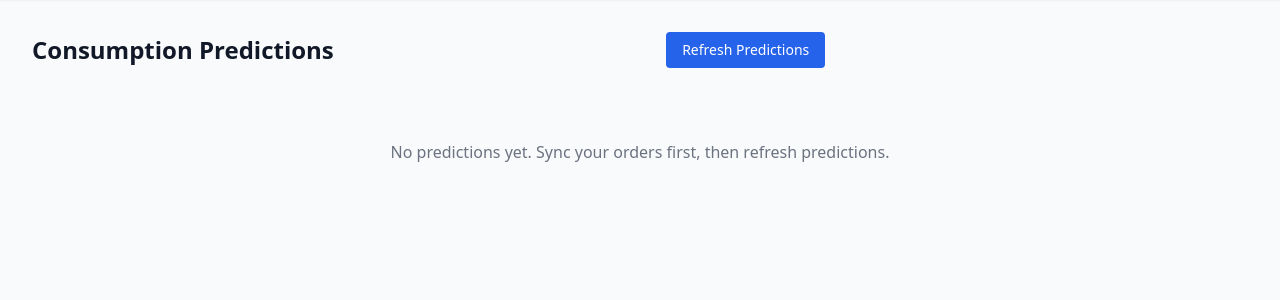
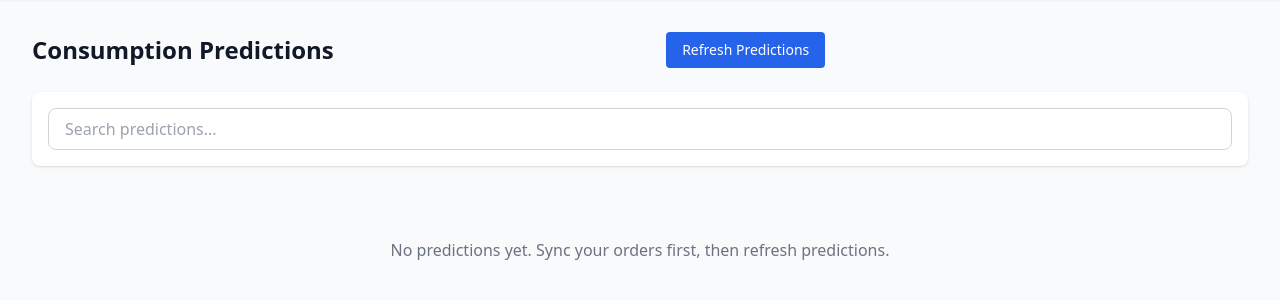
Before and after one commit to aydh/shopping-agent, a FastAPI app: page /predictions in a window 1280 px wide. Shown: the part 65-365 px from the top of the page. Run offline with FastAPI, Linux system fonts and the light colour scheme; data that the repository does not hold is empty; some libraries are stand-ins or nearby versions.

Commit message:
Add search filter to predictions page
Co-Authored-By: Claude Sonnet 4.6 <noreply@anthropic.com>

```diff
--- a/src/shopping_agent/templates/predictions.html
+++ b/src/shopping_agent/templates/predictions.html
@@ -12,8 +12,22 @@
         <span id="refresh-spinner" class="htmx-indicator text-gray-400">refreshing...</span>
     </div>
 
+    <div class="bg-white rounded-lg shadow p-4">
+        <input type="text" id="predictions-search" placeholder="Search predictions..."
+               class="w-full px-4 py-2 border border-gray-300 rounded-lg focus:ring-2 focus:ring-blue-500 focus:border-transparent">
+    </div>
+
     <div id="predictions-grid" class="grid grid-cols-1 md:grid-cols-2 lg:grid-cols-3 gap-4">
         {% include "_predictions_grid.html" %}
     </div>
 </div>
+
+<script>
+document.getElementById('predictions-search').addEventListener('keyup', function() {
+    const term = this.value.toLowerCase();
+    document.querySelectorAll('#predictions-grid > div').forEach(card => {
+        card.style.display = card.textContent.toLowerCase().includes(term) ? '' : 'none';
+    });
+});
+</script>
 {% endblock %}
```
